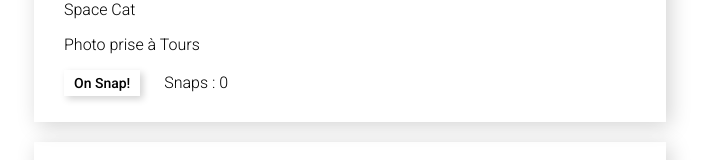
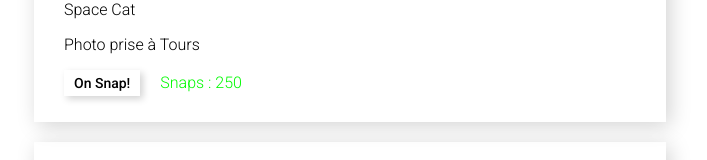
Before and after one commit to Jean-charles-Brun/snapface, an Angular app: page / in a window 1280 px wide. Shown: the part 597-757 px from the top of the page, without its empty margins (290-997 px from the left). Built offline with nearby package versions, Linux system fonts and the light colour scheme.

Commit message:
Changez de style

```diff
--- a/src/app/app.component.ts
+++ b/src/app/app.component.ts
@@ -21,7 +21,7 @@ export class AppComponent implements OnInit{
         title:'Meowww',
         description:'Space Cat',
         createdDate: new Date(),
-        snaps: 0,
+        snaps: 250,
         imageUrl: 'https://f.hellowork.com/blogdumoderateur/2013/02/nyan-cat-gif-1.gif',
         location: 'Tours'
       },
--- a/src/app/face-snap/face-snap.component.html
+++ b/src/app/face-snap/face-snap.component.html
@@ -6,5 +6,6 @@
   <p *ngIf="faceSnap.location"> Photo prise à {{ faceSnap.location }}</p>
   <p>
     <button (click)="onSnap()">{{butonText}}</button>
-    Snaps :  {{ faceSnap.snaps }} </p>
+    <span [ngStyle]="{ color: 'rgb(0,' + faceSnap.snaps + ', 0 )' }">Snaps :  {{ faceSnap.snaps }} </span>
+    </p>
 </div>
```
